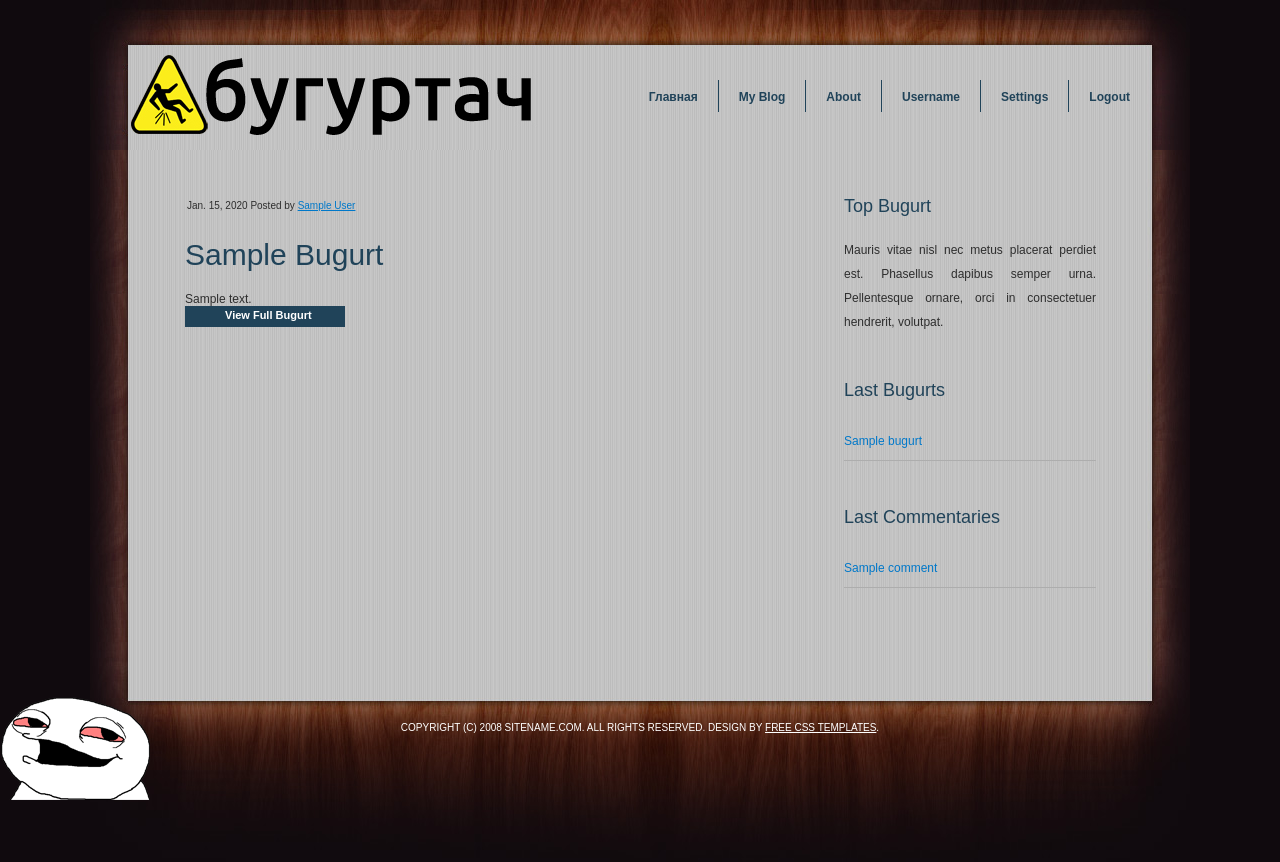
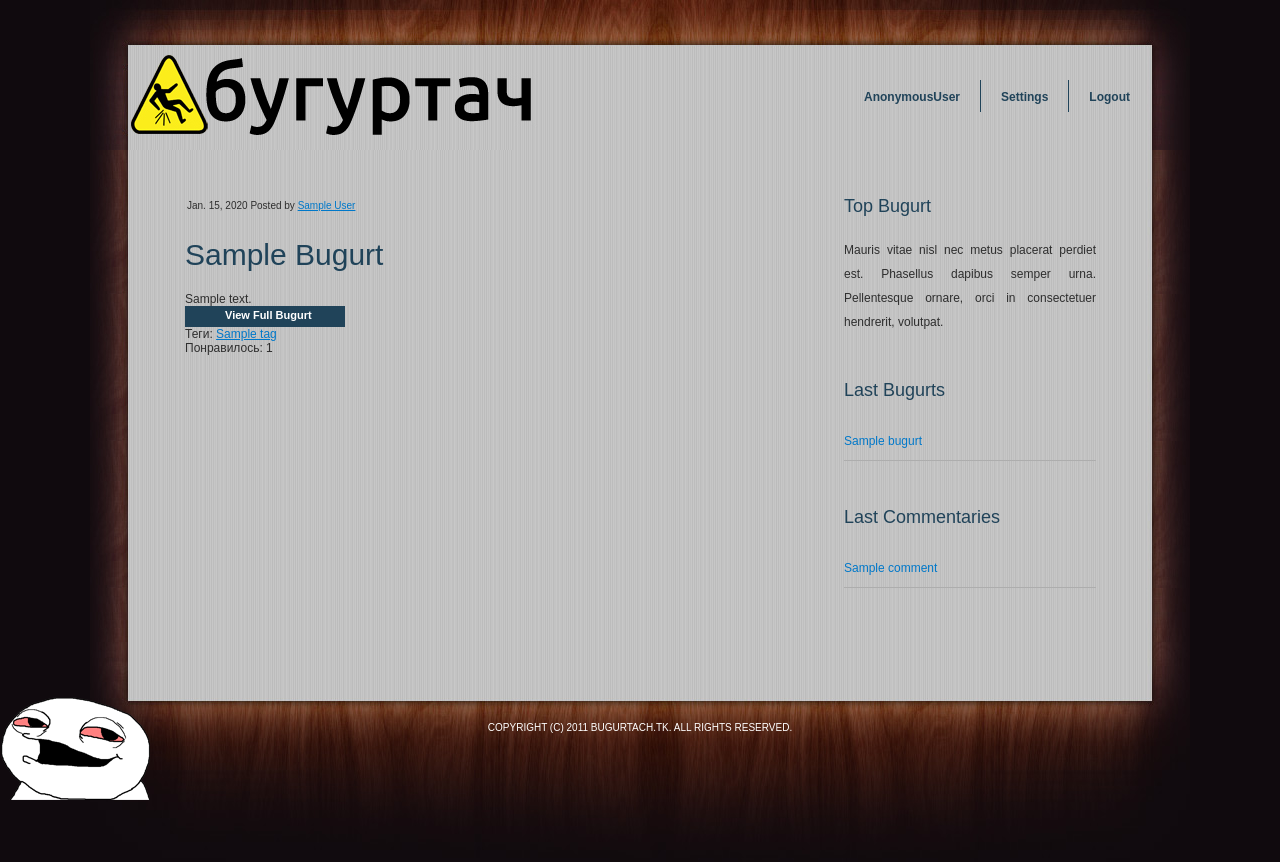
Before and after one commit to d1ffuz0r/bugurtach, a Django app: template templates/home.html in a window 1280 px wide. Run offline with Django 3.2, Linux system fonts and the light colour scheme; the template is opened without the code that fills it: most values are stand-ins (such as "Sample title", 1, 10 or a date in 2020).

Commit message:
added tags, liked. enabled in admin interface. added url for login,settings(+view,html template) and logout users

```diff
--- a/bugurtach/admin.py
+++ b/bugurtach/admin.py
@@ -10,6 +10,10 @@ class BugurtAdmin(admin.ModelAdmin):
 class LikeAdmin(admin.ModelAdmin):
     pass
 
+class TagAdmin(admin.ModelAdmin):
+    pass
+
 admin.site.register(CustomUser, CustomUserAdmin)
 admin.site.register(Bugurt, BugurtAdmin)
 admin.site.register(Like, LikeAdmin)
+admin.site.register(Tag, TagAdmin)
--- a/templates/base.html
+++ b/templates/base.html
@@ -16,12 +16,9 @@
 			<!-- end #logo -->
 			<div id="menu">
 				<ul>
-					<li><a href="#" class="first">Главная</a></li>
-					<li class="current_page_item"><a href="#">My blog</a></li>
-					<li><a href="#">About</a></li>
-					<li><a href="#">username</a></li>
-					<li><a href="#">Settings</a></li>
-					<li><a href="#" class="last">logout</a></li>
+					<li class="first"><a href="/bugurts/{{ user }}">{{ user }}</a></li>
+					<li><a href="/settings">settings</a></li>
+					<li><a href="/logout" class="last">logout</a></li>
 				</ul>
 			</div>
 		</div>
@@ -43,7 +40,7 @@
 </div>
 <div id="footer-bgcontent">
 	<div id="footer">
-		<p>Copyright (c) 2008 Sitename.com. All rights reserved. Design by <a href="http://www.freecsstemplates.org/">Free CSS Templates</a>.</p>
+		<p>Copyright (c) 2011 bugurtach.tk. All rights reserved.</p>
 	</div>
 </div>
 <!-- end #footer -->
--- a/templates/home.html
+++ b/templates/home.html
@@ -8,6 +8,12 @@
                 <div class="entry">
                     {{ bugurt.text|safe }}
                     <div><a href="/bugurts/{{ bugurt.id }}" class="links">View Full Bugurt</a></div>
+                    <div>Теги:
+                        {% for tag in bugurt.tags.all %}
+                            <a href="/tags/{{ tag.title }}">{{ tag.title }}</a>
+                        {% endfor %}
+                    </div>
+                    <div>Понравилось: {{ bugurt.likes.count }}</div>
                 </div>
             </div>
         {% endfor %}
--- /dev/null
+++ b/templates/settings.html
@@ -0,0 +1,4 @@
+{% extends 'base.html' %}
+{% block content %}
+    settings
+{% endblock %}
--- a/urls.py
+++ b/urls.py
@@ -1,6 +1,7 @@
 from django.conf.urls.defaults import patterns, include, url
-from bugurtach.views import homepage
+from bugurtach.views import homepage, user_settings
 from django.contrib import admin
+from django.contrib.auth.views import login, logout
 import settings
 
 admin.autodiscover()
@@ -8,6 +9,9 @@ admin.autodiscover()
 urlpatterns = patterns('',
     url(r'^$', homepage),
     url(r'^admin/', include(admin.site.urls)),
+    url(r'^login/', login),
+    url(r'^logout/', logout),
+    url(r'^settings/', user_settings),
     url(r'^media/(?P<path>.*)$', 'django.views.static.serve', {'document_root': settings.MEDIA_ROOT}),
     url(r'^static/(?P<path>.*)$', 'django.views.static.serve', {'document_root': settings.STATIC_ROOT}),
 )
```
Also changed, not shown: bugurtach/models.py (+15 -0 lines), bugurtach/views.py (+10 -2 lines).
